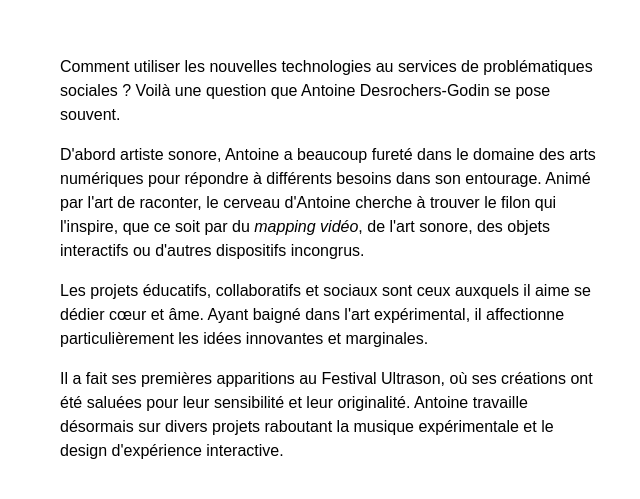
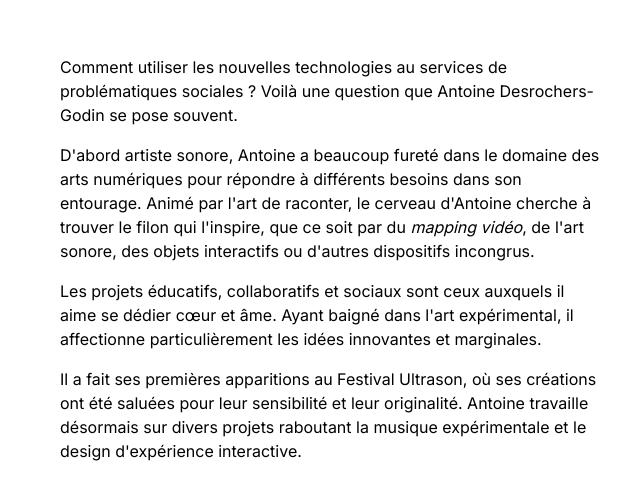
Before and after one commit to antoinedesrochersgodin-creator/antoinedesrochersgodin-creator.github.io, a plain HTML site: page index.html in a window 1280 px wide. Shown: the part 141-640 px from the top of the page, without its empty margins (640-1280 px from the left). Drawn offline with Linux system fonts and the light colour scheme.

Commit message:
Update index.html

```diff
--- a/index.html
+++ b/index.html
@@ -3,14 +3,18 @@
 <head>
   <meta charset="UTF-8">
   <title>Portfolio Antoine Desrochers-Godin</title>
+  <link rel="preconnect" href="https://fonts.googleapis.com">
+<link rel="preconnect" href="https://fonts.gstatic.com" crossorigin>
+<link href="https://fonts.googleapis.com/css2?family=Inter:wght@400&display=swap" rel="stylesheet">
+
 
   <style>
-    body {
-      margin: 0;
-      background: white;
-      font-family: Arial, Helvetica, sans-serif;
-      font-weight: 400;
-    }
+ body {
+  margin: 0;
+  background: white;
+  font-family: 'Inter', sans-serif;
+  font-weight: 400;
+}
 
     /* Conteneur principal */
     .page {
```
